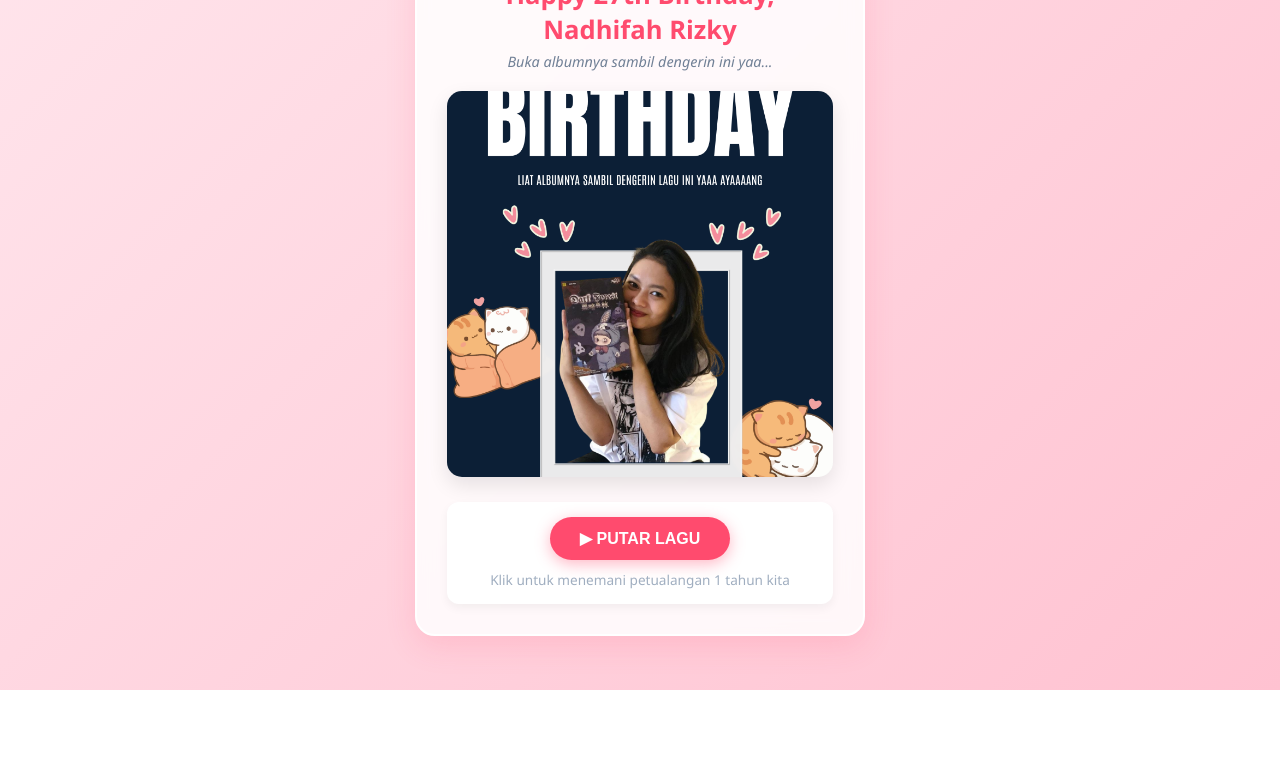
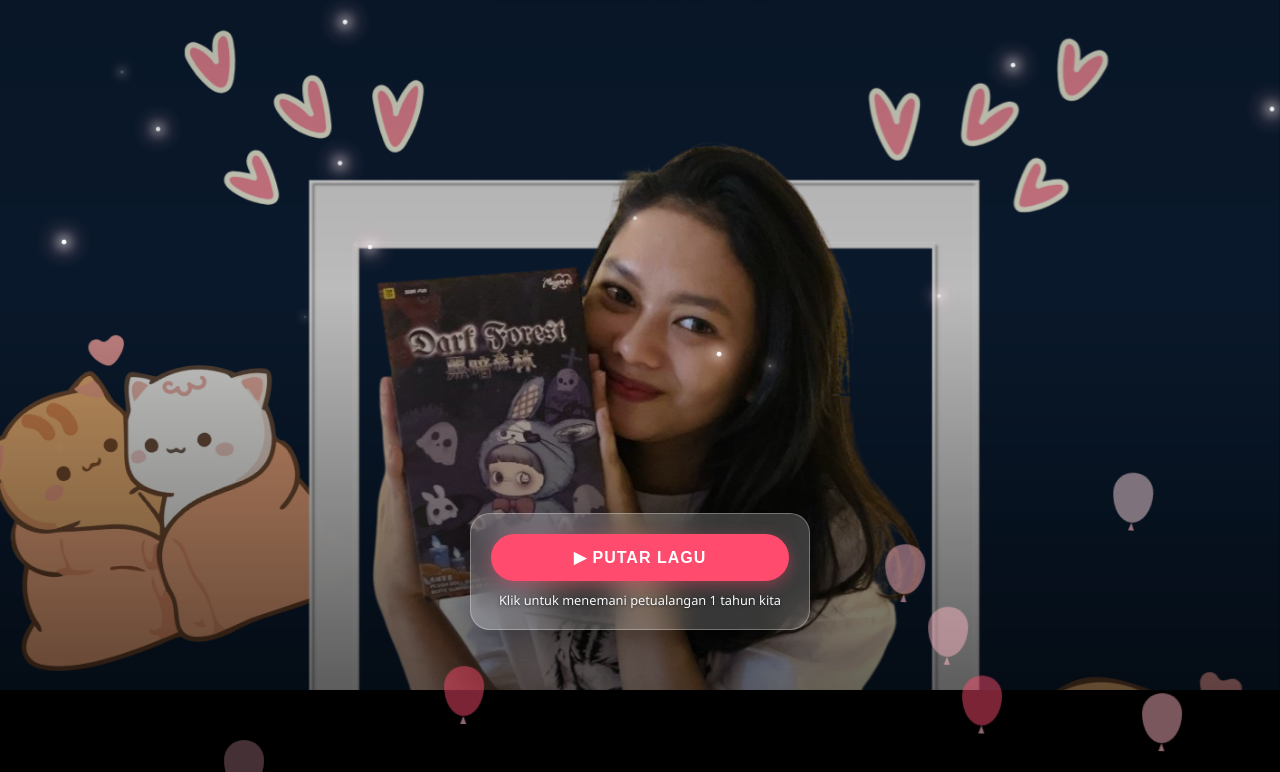
Before and after one commit to wronganswerx/buat-ayangg, a plain HTML site: page index.html in a window 1280 px wide. Shown: the part 110-882 px from the top of the page. Before the commit the page ends 800 px from the top, so only its background shows below. Drawn offline with Linux system fonts and the light colour scheme.

Commit message:
Update index.html

```diff
--- a/index.html
+++ b/index.html
@@ -2,7 +2,7 @@
 <html lang="id">
 <head>
     <meta charset="UTF-8">
-    <meta name="viewport" content="width=device-width, initial-scale=1.0">
+    <meta name="viewport" content="width=device-width, initial-scale=1.0, maximum-scale=1.0, user-scalable=no">
     <title>Happy 27th Birthday, Nadhifah!</title>
     <style>
         * {
@@ -10,112 +10,155 @@
             margin: 0;
             padding: 0;
         }
-        body {
-            font-family: 'Segoe UI', Tahoma, Geneva, Verdana, sans-serif;
-            background: linear-gradient(135deg, #ffe5ec 0%, #ffc2d1 100%);
-            min-height: 100vh;
-            display: flex;
-            flex-direction: column;
-            align-items: center;
-            justify-content: center;
-            color: #4a5568;
-            overflow-x: hidden;
-            padding: 20px;
+        body, html {
+            width: 100%;
+            height: 100vh;
+            overflow: hidden;
+            font-family: 'Segoe UI', Roboto, Helvetica, Arial, sans-serif;
+            background-color: #000;
         }
-        .container {
-            background: rgba(255, 255, 255, 0.85);
-            backdrop-filter: blur(10px);
-            padding: 30px;
-            border-radius: 20px;
-            box-shadow: 0 10px 30px rgba(255, 75, 110, 0.15);
-            text-align: center;
-            max-width: 450px;
-            width: 100%;
-            border: 2px solid #fff;
-            z-index: 10;
-        }
-        h1 {
-            font-size: 1.6rem;
-            color: #ff4b6e;
-            margin-bottom: 5px;
-            font-weight: 700;
-        }
-        .subtitle {
-            font-size: 0.9rem;
-            color: #718096;
-            margin-bottom: 20px;
-            font-style: italic;
-        }
-        .image-wrapper {
-            width: 100%;
-            border-radius: 15px;
-            overflow: hidden;
-            box-shadow: 0 8px 20px rgba(0,0,0,0.1);
-            margin-bottom: 25px;
-            background: #eee;
-            aspect-ratio: 1 / 1;
-            display: flex;
-            align-items: center;
-            justify-content: center;
-        }
-        .image-wrapper img {
+        /* Gambar Fullscreen Khusus Layar HP */
+        .fullscreen-bg {
+            position: fixed;
+            top: 0;
+            left: 0;
             width: 100%;
             height: 100%;
             object-fit: cover;
+            z-index: 1;
         }
-        .music-card {
-            background: #fff;
-            padding: 15px;
-            border-radius: 12px;
+        /* Efek Gelap Transparan di Atas Gambar Agar Tulisan Terbaca */
+        .overlay {
+            position: fixed;
+            top: 0;
+            left: 0;
+            width: 100%;
+            height: 100%;
+            background: linear-gradient(to bottom, rgba(0,0,0,0.3) 0%, rgba(0,0,0,0.2) 50%, rgba(0,0,0,0.6) 100%);
+            z-index: 2;
+        }
+        /* Konten Utama */
+        .content-container {
+            position: relative;
+            z-index: 10;
+            height: 100vh;
             display: flex;
             flex-direction: column;
+            justify-content: space-between;
             align-items: center;
-            gap: 10px;
-            box-shadow: 0 4px 10px rgba(0,0,0,0.05);
+            padding: 40px 25px;
+            text-align: center;
+            color: #fff;
+        }
+        .header-text h1 {
+            font-size: 1.8rem;
+            font-weight: 700;
+            text-shadow: 0 2px 10px rgba(0,0,0,0.8);
+            margin-bottom: 8px;
+            letter-spacing: 0.5px;
+        }
+        .header-text p {
+            font-size: 0.95rem;
+            text-shadow: 0 2px 8px rgba(0,0,0,0.8);
+            font-style: italic;
+            opacity: 0.9;
+        }
+        /* Kartu Musik di Bagian Bawah */
+        .music-card {
+            background: rgba(255, 255, 255, 0.2);
+            backdrop-filter: blur(15px);
+            -webkit-backdrop-filter: blur(15px);
+            padding: 20px;
+            border-radius: 20px;
+            width: 100%;
+            max-width: 340px;
+            border: 1px solid rgba(255, 255, 255, 0.3);
+            box-shadow: 0 8px 32px rgba(0, 0, 0, 0.3);
+            margin-bottom: 20px;
         }
         .btn-play {
             background: #ff4b6e;
             color: white;
             border: none;
-            padding: 12px 30px;
+            padding: 14px 35px;
             font-size: 1rem;
             font-weight: bold;
             border-radius: 50px;
             cursor: pointer;
             transition: all 0.3s ease;
             box-shadow: 0 4px 15px rgba(255, 75, 110, 0.4);
-            display: flex;
-            align-items: center;
-            gap: 8px;
-        }
-        .btn-play:hover {
-            background: #ff2a54;
-            transform: translateY(-2px);
-        }
-        .btn-play:active {
-            transform: translateY(0);
+            width: 100%;
+            letter-spacing: 1px;
         }
         .status-text {
-            font-size: 0.85rem;
-            color: #a0aec0;
+            font-size: 0.8rem;
+            color: #f7fafc;
+            margin-top: 10px;
+            text-shadow: 0 1px 3px rgba(0,0,0,0.5);
+        }
+        /* Animasi Balon Melayang */
+        .balloon {
+            position: absolute;
+            bottom: -150px;
+            width: 40px;
+            height: 50px;
+            background: rgba(255, 182, 193, 0.7);
+            border-radius: 50% 50% 50% 50% / 40% 40% 60% 60%;
+            z-index: 5;
+            animation: floatUp 8s infinite linear;
+        }
+        .balloon:before {
+            content: "";
+            position: absolute;
+            bottom: -8px;
+            left: 17px;
+            width: 0;
+            height: 0;
+            border-left: 3px solid transparent;
+            border-right: 3px solid transparent;
+            border-bottom: 8px solid rgba(255, 182, 193, 0.7);
+        }
+        /* Animasi Sparkle / Kerlip Bintang */
+        .sparkle {
+            position: absolute;
+            width: 4px;
+            height: 4px;
+            background: white;
+            border-radius: 50%;
+            z-index: 4;
+            box-shadow: 0 0 10px 2px #fff, 0 0 20px 4px #ffb6c1;
+            animation: blink 3s infinite ease-in-out;
+            opacity: 0;
+        }
+        @keyframes floatUp {
+            0% { transform: translateY(0) rotate(0deg); opacity: 0; }
+            10% { opacity: 0.8; }
+            90% { opacity: 0.8; }
+            100% { transform: translateY(-110vh) rotate(10deg); opacity: 0; }
+        }
+        @keyframes blink {
+            0%, 100% { opacity: 0; transform: scale(0.5); }
+            50% { opacity: 1; transform: scale(1.2); }
         }
     </style>
 </head>
 <body>
 
-    <div class="container">
-        <h1>Happy 27th Birthday, Nadhifah Rizky</h1>
-        <div class="subtitle">Buka albumnya sambil dengerin ini yaa...</div>
+    <!-- Gambar Penuh Layar Belakang -->
+    <img class="fullscreen-bg" src="foto ayang buat desain web.png" alt="Desain Spesial Nadhifah">
+    <div class="overlay"></div>
 
-        <!-- Bagian Gambar Desain -->
-        <div class="image-wrapper">
-            <!-- Nama file gambar disesuaikan dengan screenshot kamu -->
-            <img src="foto ayang buat desain web.png" alt="Desain Spesial Nadhifah">
+    <!-- Kontainer Efek Melayang -->
+    <div id="effect-container"></div>
+
+    <div class="content-container">
+        <div class="header-text">
+            <h1>Happy 27th Birthday, Nadhifah Rizky</h1>
+            <p>Buka albumnya sambil dengerin ini yaa...</p>
         </div>
 
-        <!-- Bagian Pemutar Musik -->
+        <!-- Bagian Musik Di Bawah -->
         <div class="music-card">
-            <!-- Nama file lagu disesuaikan dengan screenshot kamu -->
             <audio id="bgMusic" src="Sparkle (Original Version).mp3" loop></audio>
             <button class="btn-play" id="playBtn">▶ PUTAR LAGU</button>
             <p class="status-text" id="status">Klik untuk menemani petualangan 1 tahun kita</p>
@@ -126,25 +169,54 @@
         const music = document.getElementById('bgMusic');
         const playBtn = document.getElementById('playBtn');
         const statusText = document.getElementById('status');
+        const effectContainer = document.getElementById('effect-container');
         let isPlaying = false;
+
+        // Membuat efek balon dan sparkle secara acak
+        function createEffects() {
+            const colors = ['rgba(255,75,110,0.6)', 'rgba(255,182,193,0.6)', 'rgba(255,218,224,0.6)', 'rgba(235,104,165,0.6)'];
+
+            // Generate Balon
+            for (let i = 0; i < 12; i++) {
+                let balloon = document.createElement('div');
+                balloon.className = 'balloon';
+                balloon.style.left = Math.random() * 90 + '%';
+                balloon.style.animationDelay = Math.random() * 8 + 's';
+                balloon.style.animationDuration = (Math.random() * 4 + 7) + 's';
+                let randomColor = colors[Math.floor(Math.random() * colors.length)];
+                balloon.style.background = randomColor;
+                balloon.style.setProperty('--balloon-color', randomColor);
+                effectContainer.appendChild(balloon);
+            }
+
+            // Generate Sparkle
+            for (let i = 0; i < 25; i++) {
+                let sparkle = document.createElement('div');
+                sparkle.className = 'sparkle';
+                sparkle.style.left = Math.random() * 100 + '%';
+                sparkle.style.top = Math.random() * 70 + '%';
+                sparkle.style.animationDelay = Math.random() * 4 + 's';
+                effectContainer.appendChild(sparkle);
+            }
+        }
+
+        createEffects();
 
         playBtn.addEventListener('click', () => {
             if (!isPlaying) {
                 music.play().then(() => {
                     isPlaying = true;
                     playBtn.innerHTML = '⏸ PAUSE LAGU';
-                    playBtn.style.background = '#718096';
-                    playBtn.style.boxShadow = 'none';
-                    statusText.innerText = '🎵 Lagu sedang berputar... Selamat membaca! ✨';
+                    playBtn.style.background = 'rgba(255,255,255,0.3)';
+                    statusText.innerText = '🎵 Lagu diputar... Selamat membaca album! ✨';
                 }).catch(error => {
-                    alert('Gagal memutar audio. Pastikan file Sparkle (Original Version).mp3 sudah benar.');
+                    alert('Gagal memutar audio. Pastikan file Sparkle sudah benar.');
                 });
             } else {
                 music.pause();
                 isPlaying = false;
                 playBtn.innerHTML = '▶ PUTAR LAGU';
                 playBtn.style.background = '#ff4b6e';
-                playBtn.style.boxShadow = '0 4px 15px rgba(255, 75, 110, 0.4)';
                 statusText.innerText = 'Lagu dihentikan sementara.';
             }
         });
```
